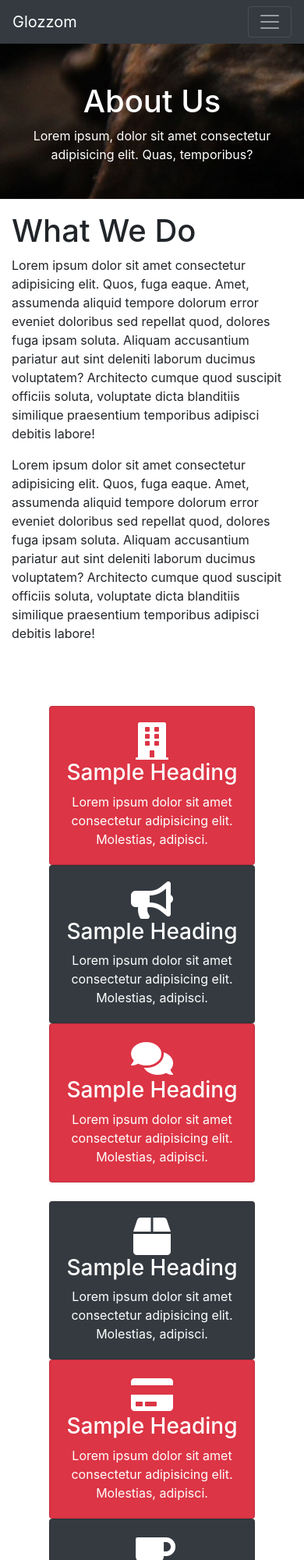
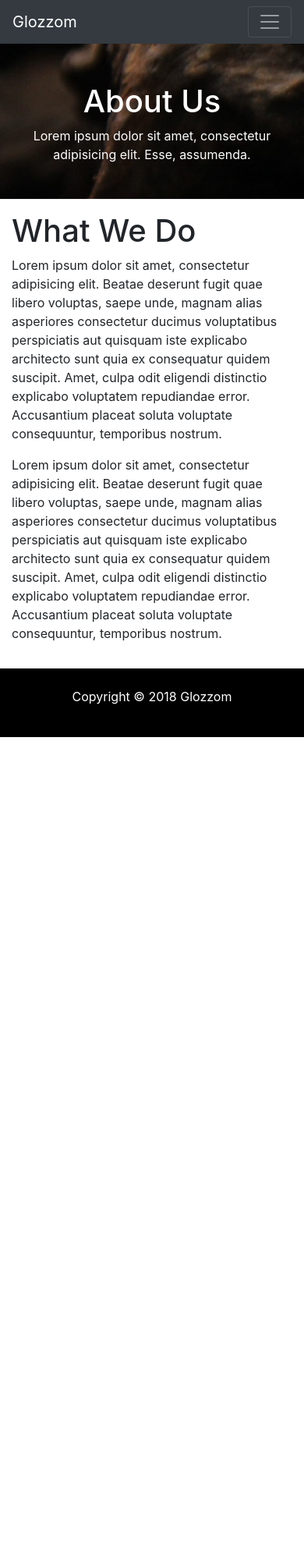
Before and after one commit to ZMcClung88/Glozzom, a plain HTML site: page about.html in a window 390 px wide. Shown: the top 2000 px of the page at 78% size. After the commit the page ends 945 px from the top, so only its background shows below. Drawn offline with nearby package versions, Linux system fonts and the light colour scheme.

Commit message:
page header and about section

```diff
--- a/about.html
+++ b/about.html
@@ -44,13 +44,13 @@
     </div>
   </nav>
 
-  <!-- PAGE HEADER -->
+  <!--  PAGE HEADER -->
   <header id="page-header">
     <div class="container">
       <div class="row">
         <div class="col-md-6 m-auto text-center">
           <h1>About Us</h1>
-          <p>Lorem ipsum, dolor sit amet consectetur adipisicing elit. Quas, temporibus?</p>
+          <p>Lorem ipsum dolor sit amet, consectetur adipisicing elit. Esse, assumenda.</p>
         </div>
       </div>
     </div>
@@ -62,14 +62,8 @@
       <div class="row">
         <div class="col-md-6">
           <h1>What We Do</h1>
-          <p>Lorem ipsum dolor sit amet consectetur adipisicing elit. Quos, fuga eaque. Amet, assumenda aliquid tempore dolorum
-            error eveniet doloribus sed repellat quod, dolores fuga ipsam soluta. Aliquam accusantium pariatur aut sint deleniti
-            laborum ducimus voluptatem? Architecto cumque quod suscipit officiis soluta, voluptate dicta blanditiis similique
-            praesentium temporibus adipisci debitis labore!</p>
-          <p>Lorem ipsum dolor sit amet consectetur adipisicing elit. Quos, fuga eaque. Amet, assumenda aliquid tempore dolorum
-            error eveniet doloribus sed repellat quod, dolores fuga ipsam soluta. Aliquam accusantium pariatur aut sint deleniti
-            laborum ducimus voluptatem? Architecto cumque quod suscipit officiis soluta, voluptate dicta blanditiis similique
-            praesentium temporibus adipisci debitis labore!</p>
+          <p>Lorem ipsum dolor sit amet, consectetur adipisicing elit. Beatae deserunt fugit quae libero voluptas, saepe unde, magnam alias asperiores consectetur ducimus voluptatibus perspiciatis aut quisquam iste explicabo architecto sunt quia ex consequatur quidem suscipit. Amet, culpa odit eligendi distinctio explicabo voluptatem repudiandae error. Accusantium placeat soluta voluptate consequuntur, temporibus nostrum.</p>
+          <p>Lorem ipsum dolor sit amet, consectetur adipisicing elit. Beatae deserunt fugit quae libero voluptas, saepe unde, magnam alias asperiores consectetur ducimus voluptatibus perspiciatis aut quisquam iste explicabo architecto sunt quia ex consequatur quidem suscipit. Amet, culpa odit eligendi distinctio explicabo voluptatem repudiandae error. Accusantium placeat soluta voluptate consequuntur, temporibus nostrum.</p>
         </div>
         <div class="col-md-6">
           <img src="https://source.unsplash.com/random/700x700/?technology" alt="" class="img-fluid rounded-circle d-none d-md-block about-img">
@@ -78,113 +72,6 @@
     </div>
   </section>
 
-  <!-- ICON BOXES -->
-  <section id="icon-boxes" class="p-5">
-    <div class="container">
-      <div class="row mb-4">
-        <div class="col-md-4">
-          <div class="card bg-danger text-white text-center">
-            <div class="card-body">
-              <i class="fas fa-building fa-3x"></i>
-              <h3>Sample Heading</h3>
-              Lorem ipsum dolor sit amet consectetur adipisicing elit. Molestias, adipisci.
-            </div>
-          </div>
-        </div>
-        <div class="col-md-4">
-          <div class="card bg-dark text-white text-center">
-            <div class="card-body">
-              <i class="fas fa-bullhorn fa-3x"></i>
-              <h3>Sample Heading</h3>
-              Lorem ipsum dolor sit amet consectetur adipisicing elit. Molestias, adipisci.
-            </div>
-          </div>
-        </div>
-        <div class="col-md-4">
-          <div class="card bg-danger text-white text-center">
-            <div class="card-body">
-              <i class="fas fa-comments fa-3x"></i>
-              <h3>Sample Heading</h3>
-              Lorem ipsum dolor sit amet consectetur adipisicing elit. Molestias, adipisci.
-            </div>
-          </div>
-        </div>
-      </div>
-
-      <div class="row mb-4">
-        <div class="col-md-4">
-          <div class="card bg-dark text-white text-center">
-            <div class="card-body">
-              <i class="fas fa-box fa-3x"></i>
-              <h3>Sample Heading</h3>
-              Lorem ipsum dolor sit amet consectetur adipisicing elit. Molestias, adipisci.
-            </div>
-          </div>
-        </div>
-        <div class="col-md-4">
-          <div class="card bg-danger text-white text-center">
-            <div class="card-body">
-              <i class="fas fa-credit-card fa-3x"></i>
-              <h3>Sample Heading</h3>
-              Lorem ipsum dolor sit amet consectetur adipisicing elit. Molestias, adipisci.
-            </div>
-          </div>
-        </div>
-        <div class="col-md-4">
-          <div class="card bg-dark text-white text-center">
-            <div class="card-body">
-              <i class="fas fa-coffee fa-3x"></i>
-              <h3>Sample Heading</h3>
-              Lorem ipsum dolor sit amet consectetur adipisicing elit. Molestias, adipisci.
-            </div>
-          </div>
-        </div>
-      </div>
-    </div>
-  </section>
-
-  <!-- TESTIMONIALS -->
-  <section id="testimonials" class="p-4 bg-dark text-white">
-    <div class="container">
-      <h2 class="text-center">testimonials</h2>
-      <div class="row text-center">
-        <div class="col">
-          <div class="slider">
-            <div>
-              <blockquote class="blockquote">
-                <p class="mb-0">
-                  Lorem ipsum dolor sit amet consectetur adipisicing elit. Fugit, quaerat.
-                </p>
-                <footer class="blockquote-footer">John Doe From
-                  <cite title="Company 1">Company 1</cite>
-                </footer>
-              </blockquote>
-            </div>
-            <div>
-              <blockquote class="blockquote">
-                <p class="mb-0">
-                  Lorem ipsum dolor sit amet consectetur adipisicing elit. Fugit, quaerat.
-                </p>
-                <footer class="blockquote-footer">Sam Smith From
-                  <cite title="Company 2">Company 2</cite>
-                </footer>
-              </blockquote>
-            </div>
-            <div>
-              <blockquote class="blockquote">
-                <p class="mb-0">
-                  Lorem ipsum dolor sit amet consectetur adipisicing elit. Fugit, quaerat.
-                </p>
-                <footer class="blockquote-footer">Meghan Williams From
-                  <cite title="Company 3">Company 3</cite>
-                </footer>
-              </blockquote>
-            </div>
-          </div>
-        </div>
-      </div>
-    </div>
-  </section>
 
   <!-- FOOTER -->
   <footer id="main-footer" class="text-center p-4">
```
Lines whose indentation alone changed are shown as unchanged.
